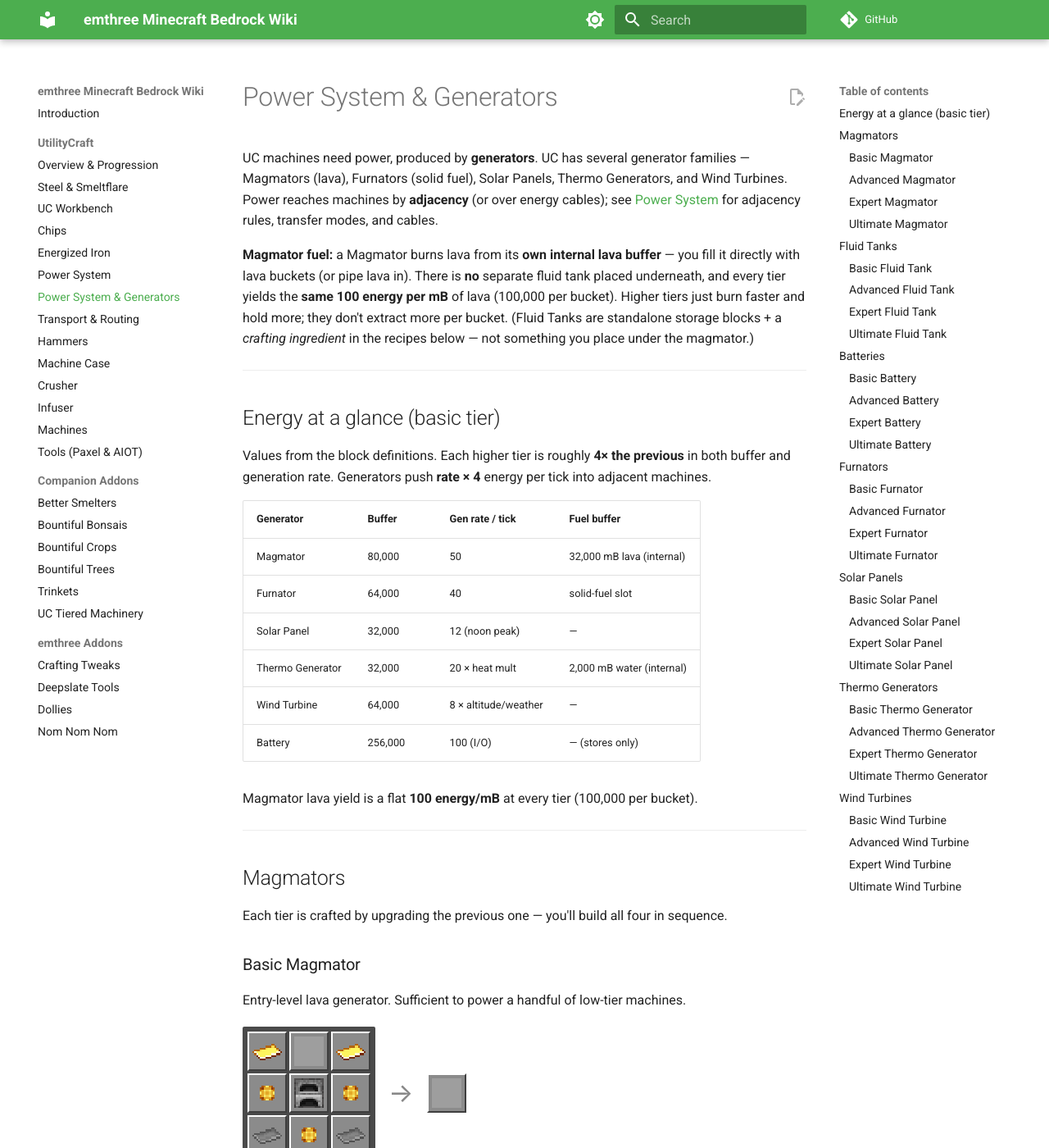
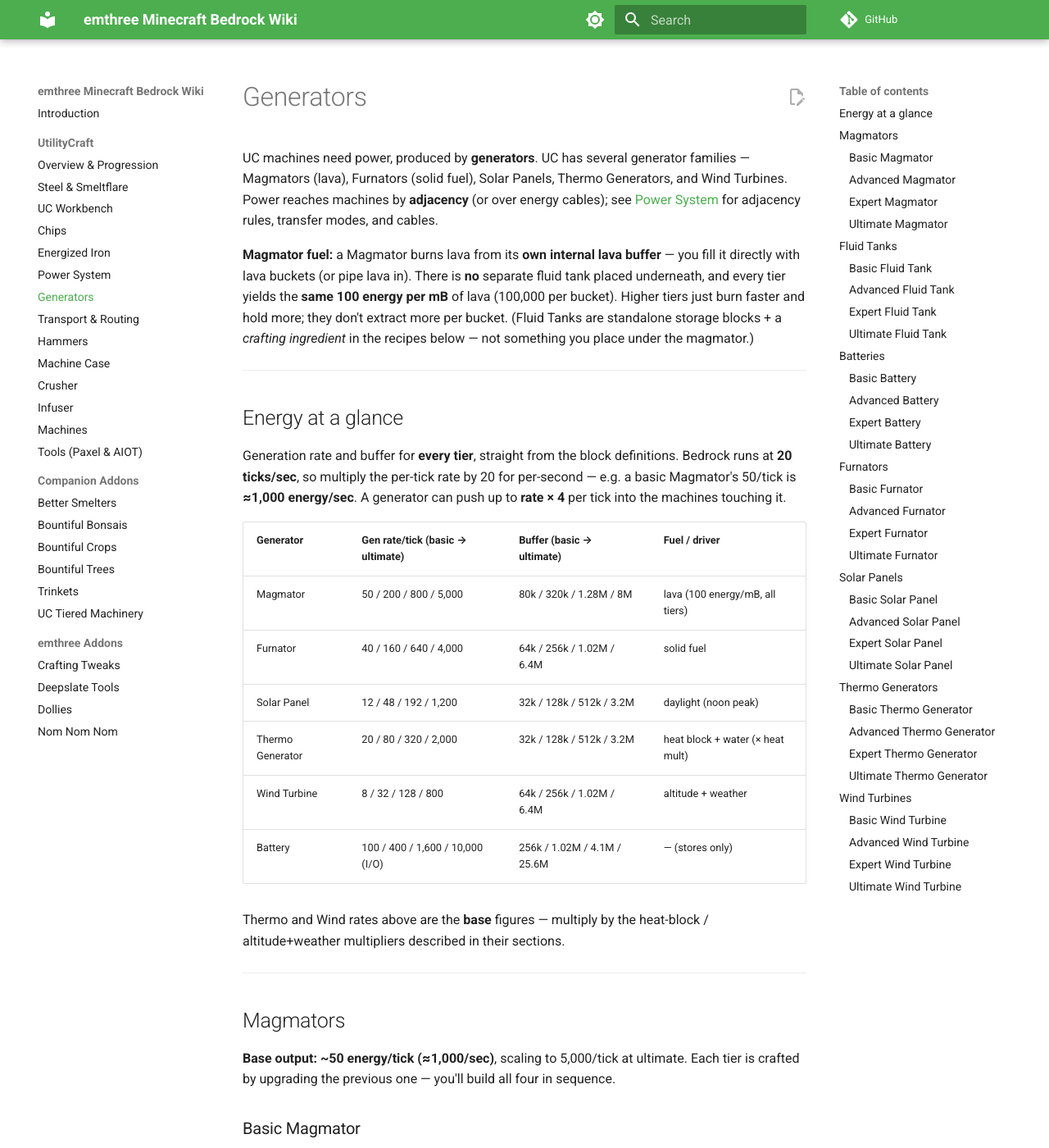
Before and after one commit to morrissimo/emthree-mc-bedrock, an MkDocs documentation site: the page built from src/utilitycraft/generators.md, in a window 1280 px wide and 1400 px high. Shown: the whole window at 82% size. Built offline with MkDocs 1.6.1 and Material for MkDocs 9.7.7, drawn with Linux system fonts in a browser that asks for light colours; comment, search, counter and statistics services are not loaded; some of the changed text lies outside the part shown; grey boxes are pictures that could not be loaded.

Commit message:
docs(power/generators): add per-tier output numbers; dedupe the two pages
- generators: "Energy at a glance" table now shows every tier's gen rate +
  buffer (was basic only), with a per-second note; added a base-output line
  to each generator section (Magmator/Furnator/Solar/Thermo/Wind) so the
  number is visible where you read about that generator. Verified all rates
  and caps against the block defs.
- Resolve the confusing "Power System" vs "Power System & Generators" pair:
  rename generators.md -> "Generators" (nav + H1), and strip the duplicated
  Generator Upgrade Pattern + Generator Types sections from power.md (they're
  covered in full on the Generators page), leaving power.md focused on
  distribution + storage with a pointer. No more conflicting/duplicated info.

Co-Authored-By: Claude Opus 4.8 (1M context) <noreply@anthropic.com>
Claude-Session: https://claude.ai/code/session_015RktuqQ5Yj66HsRxjecjaU

```diff
--- a/mkdocs.yml
+++ b/mkdocs.yml
@@ -47,7 +47,7 @@ nav:
     - Chips: utilitycraft/chips.md
     - Energized Iron: utilitycraft/energized_iron.md
     - Power System: utilitycraft/power.md
-    - Power System & Generators: utilitycraft/generators.md
+    - Generators: utilitycraft/generators.md
     - Transport & Routing: utilitycraft/transport.md
     - Hammers: utilitycraft/hammers.md
     - Machine Case: utilitycraft/machine_case.md
--- a/src/utilitycraft/generators.md
+++ b/src/utilitycraft/generators.md
@@ -1,4 +1,4 @@
-# Power System & Generators
+# Generators
 
 UC machines need power, produced by **generators**. UC has several generator families — Magmators
 (lava), Furnators (solid fuel), Solar Panels, Thermo Generators, and Wind Turbines. Power reaches
@@ -13,27 +13,31 @@ blocks + a *crafting ingredient* in the recipes below — not something you plac
 
 ---
 
-## Energy at a glance (basic tier)
+## Energy at a glance
 
-Values from the block definitions. Each higher tier is roughly **4× the previous** in both buffer
-and generation rate. Generators push **rate × 4** energy per tick into adjacent machines.
+Generation rate and buffer for **every tier**, straight from the block definitions. Bedrock runs at
+**20 ticks/sec**, so multiply the per-tick rate by 20 for per-second — e.g. a basic Magmator's
+50/tick is **≈1,000 energy/sec**. A generator can push up to **rate × 4** per tick into the machines
+touching it.
 
-| Generator | Buffer | Gen rate / tick | Fuel buffer |
+| Generator | Gen rate/tick (basic → ultimate) | Buffer (basic → ultimate) | Fuel / driver |
 |---|---|---|---|
-| Magmator | 80,000 | 50 | 32,000 mB lava (internal) |
-| Furnator | 64,000 | 40 | solid-fuel slot |
-| Solar Panel | 32,000 | 12 (noon peak) | — |
-| Thermo Generator | 32,000 | 20 × heat mult | 2,000 mB water (internal) |
-| Wind Turbine | 64,000 | 8 × altitude/weather | — |
-| Battery | 256,000 | 100 (I/O) | — (stores only) |
+| Magmator | 50 / 200 / 800 / 5,000 | 80k / 320k / 1.28M / 8M | lava (100 energy/mB, all tiers) |
+| Furnator | 40 / 160 / 640 / 4,000 | 64k / 256k / 1.02M / 6.4M | solid fuel |
+| Solar Panel | 12 / 48 / 192 / 1,200 | 32k / 128k / 512k / 3.2M | daylight (noon peak) |
+| Thermo Generator | 20 / 80 / 320 / 2,000 | 32k / 128k / 512k / 3.2M | heat block + water (× heat mult) |
+| Wind Turbine | 8 / 32 / 128 / 800 | 64k / 256k / 1.02M / 6.4M | altitude + weather |
+| Battery | 100 / 400 / 1,600 / 10,000 (I/O) | 256k / 1.02M / 4.1M / 25.6M | — (stores only) |
 
-Magmator lava yield is a flat **100 energy/mB** at every tier (100,000 per bucket).
+Thermo and Wind rates above are the **base** figures — multiply by the heat-block / altitude+weather
+multipliers described in their sections.
 
 ---
 
 ## Magmators
 
-Each tier is crafted by upgrading the previous one — you'll build all four in sequence.
+**Base output: ~50 energy/tick (≈1,000/sec)**, scaling to 5,000/tick at ultimate. Each tier is
+crafted by upgrading the previous one — you'll build all four in sequence.
 
 ### Basic Magmator
 
@@ -307,7 +311,8 @@ Batteries store UC power and can buffer output between generators and machines.
 
 ## Furnators
 
-Furnators burn solid fuel (like a Blast Furnace) to generate UC power. They follow the same upgrade-chain pattern as Magmators.
+Furnators burn solid fuel (like a Blast Furnace) to generate UC power. **Base output: ~40 energy/tick
+(≈800/sec)**, up to 4,000/tick at ultimate. They follow the same upgrade-chain pattern as Magmators.
 
 ### Basic Furnator
 
@@ -402,6 +407,7 @@ Furnators burn solid fuel (like a Blast Furnace) to generate UC power. They foll
 Solar Panels generate UC power during the **day**. Output is a pure function of **time of day** — it
 ramps from zero at dawn to a **peak at noon** and back to zero at night. There is **no sky-access or
 light-level check**, so a panel still works fully enclosed or underground; it just has to be daytime.
+**Peak output (noon): ~12 energy/tick (≈240/sec)**, up to 1,200/tick at ultimate.
 
 ### Basic Solar Panel
 
@@ -499,7 +505,8 @@ block ×1.5**, lava ×1, soul fire / soul torch / soul campfire ×0.75, fire / c
 torch ×0.25 — so a blaze block gives the best output. They **burn 1 mB of water per unit of energy
 generated**; if the water runs out they stall ("No Coolant"), and any non-water fluid reads "Invalid
 Coolant". The Fluid Tank is only a **crafting ingredient** here — *not* placed underneath, and *not*
-lava or ice.
+lava or ice. **Base output: ~20 energy/tick × heat multiplier** (≈400/sec at ×1, ~600/sec under a
+blaze block), up to 2,000/tick at ultimate.
 
 ### Basic Thermo Generator
 
@@ -594,7 +601,8 @@ lava or ice.
 Wind Turbines generate UC power passively, scaling with **altitude** and **weather** — output rises
 the higher you place them (base around Y 63; below ~Y 20 they cut out with "Low Altitude", up to
 ~**4×** at high altitude) and with weather (**clear ×1, rain ×1.5, thunder ×2.25**). There is **no
-open-space-above requirement**. Higher tiers produce more base power.
+open-space-above requirement**. **Base output: ~8 energy/tick × altitude/weather** (≈160/sec at
+baseline), up to 800/tick at ultimate.
 
 ### Basic Wind Turbine
 
```
Also changed, not shown: src/utilitycraft/power.md (+10 -33 lines).
